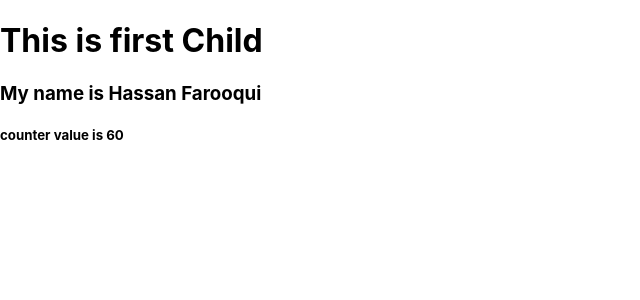
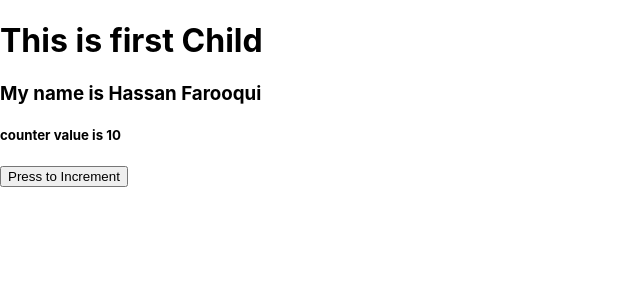
Before and after one commit to HFhassan/myweb, a React (Create React App) app: page / in a window 1280 px wide. Shown: the top 300 px of the page, without its empty margins (0-640 px from the left). Built offline with nearby package versions, Linux system fonts and the light colour scheme.

Commit message:
created increment button

```diff
--- a/src/Child.js
+++ b/src/Child.js
@@ -4,12 +4,16 @@ import counterContext from './CounterContext';
 
 const  Child = (props) =>  {
     let counterValue = useContext (counterContext);
-    console.log(counterValue);
+
     return (
         <div>
             <h1>This is first Child</h1>
             <h3>My name is {props.name}</h3>
-            <h5>counter value is {counterValue}</h5>
+            <h5>counter value is {counterValue[0]}</h5>
+            <button
+                onClick = {()=> {counterValue[1](++counterValue[0])}}>
+                Press to Increment
+            </button>
         </div>
     )
 
--- a/src/Parent.js
+++ b/src/Parent.js
@@ -1,10 +1,12 @@
-import React from 'react';
+import React, { useState } from 'react';
 import Child from './Child';
 import counterContext from './CounterContext';
 
 const Parent = (props) => {
+    let countState = useState(10)
+    //countState is an array [count, setCount]
     return (
-        <counterContext.Provider value={60}>
+        <counterContext.Provider value={countState}>
             <Child name = {props.name} />
         </counterContext.Provider>
     )
```
